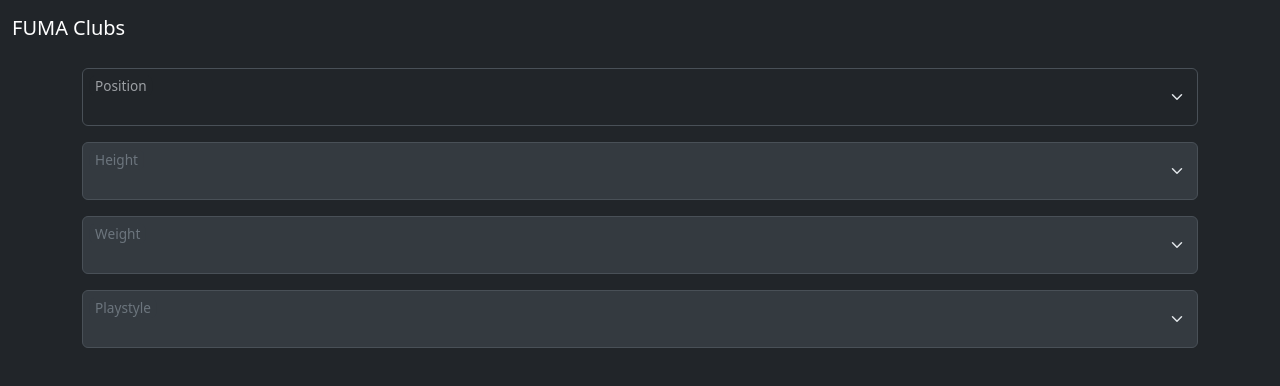
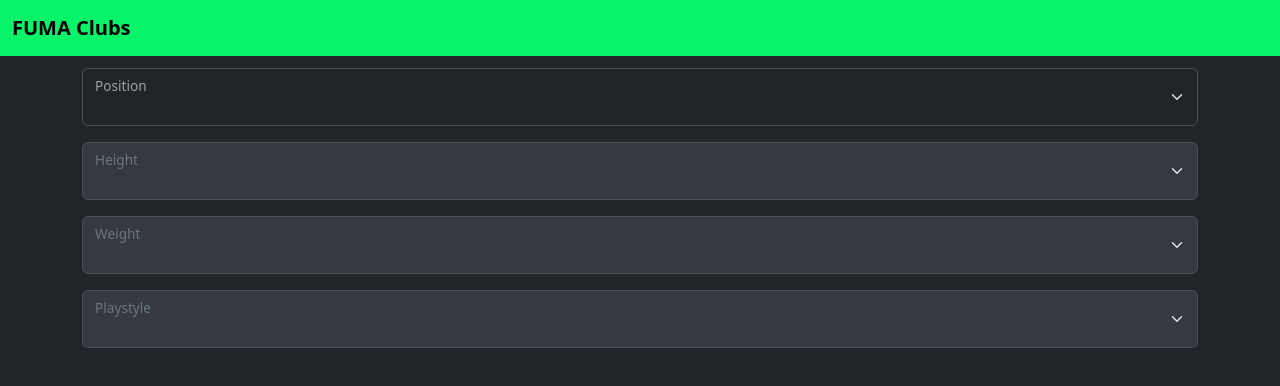
Before and after one commit to garrytrinder/fuma-clubs, a React (Vite) app: page / in a window 1280 px wide. Shown: the top 386 px of the page. Built offline with nearby package versions, Linux system fonts and the light colour scheme.

Commit message:
Update navbar styling and brand font weight

```diff
--- a/src/App.tsx
+++ b/src/App.tsx
@@ -113,9 +113,9 @@ export function App() {
 }
 
 export function NavBar() {
-  return <nav className="navbar navbar-expand-md navbar-dark fixed-top bg-dark">
+  return <nav className="navbar fixed-top bg-fuma">
     <div className="container-fluid">
-      <a className="navbar-brand" href="#">FUMA Clubs</a>
+      <a className="navbar-brand fw-bold" href="#">FUMA Clubs</a>
     </div>
   </nav>
 }
--- a/src/scss/styles.scss
+++ b/src/scss/styles.scss
@@ -1,2 +1,10 @@
 // Import all of Bootstrap's CSS
 @import "~bootstrap/scss/bootstrap";
+
+.bg-fuma {
+  background-color: #07F468;
+}
+
+.bg-fuma a {
+  color:#000000;
+}
```
